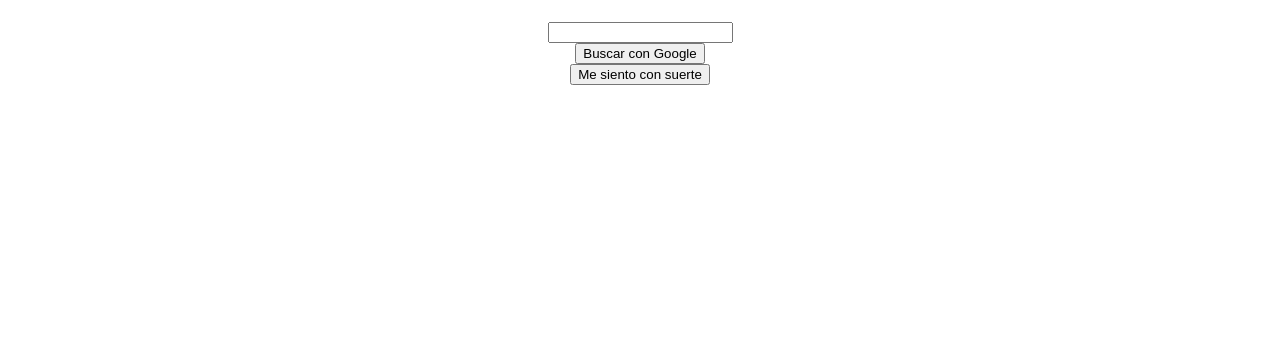
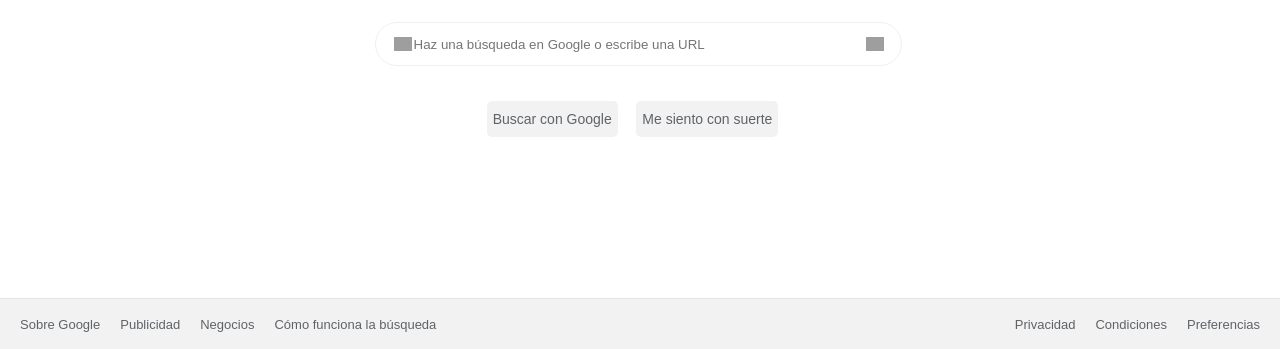
Before and after one commit to MerlyRivera/CloneGoogle, a plain HTML site: page index.html in a window 1280 px wide. Shown: the part 451-800 px from the top of the page. Drawn offline with Linux system fonts and the light colour scheme; grey boxes are pictures that could not be loaded.

Commit message:
Maqueta final

```diff
--- a/CSS/main.css
+++ b/CSS/main.css
@@ -45,10 +45,101 @@ main {
   text-align: center;
 }
 main .main-logo {
-  width: 272px;
+  width: 530px;
   margin: 0 auto;
   margin-bottom: 35px;
 }
 main .main-logo img {
   width: 300px;
 }
+main .main-input {
+  width: 530px;
+  margin: 0 auto;
+  margin-bottom: 35px;
+}
+main .main-input-container {
+  width: 525px;
+  border-radius: 100px;
+  border: 1px #eeee solid;
+  display: flex;
+  justify-content: center;
+  align-items: center;
+}
+main .main-input input {
+  width: 450px;
+  height: 40px;
+  border: none;
+  outline: none;
+}
+main .main-input-container:hover {
+  box-shadow: 0 1px 6px 0 #20212447;
+  border-color: #dfe1e500;
+}
+main .main-input .search-icon {
+  background-image: url("https://upload.wikimedia.org/wikipedia/commons/thumb/7/7e/Vector_search_icon.svg/945px-Vector_search_icon.svg.png");
+  background-repeat: no-repeat;
+  background-position: center;
+  background-size: contain;
+  width: 18px;
+  height: 18px;
+}
+main .main-input .micro-icon {
+  background-image: url("https://upload.wikimedia.org/wikipedia/commons/thumb/e/e8/Google_mic.svg/716px-Google_mic.svg.png");
+  background-repeat: no-repeat;
+  background-position: center;
+  background-size: contain;
+  width: 18px;
+  height: 18px;
+  cursor: pointer;
+}
+main .main-buttons {
+  width: 530px;
+  margin: 0 auto;
+}
+main .main-bottoms div {
+  display: inline-block;
+}
+main .main-bottoms button {
+  height: 36px;
+  background-color: #f2f2f2;
+  border: 0;
+  font-size: 14px;
+  color: #5f6368;
+  border-radius: 5px;
+  padding: 0 15;
+  margin-right: 15px;
+}
+main .main-bottoms button:hover {
+  border: 1px solid #c6c6c6;
+  box-shadow: 0 1px 1px #000001;
+  color: #222;
+}
+footer {
+  width: 100%;
+  height: 50px;
+  position: absolute;
+  bottom: 0;
+  display: grid;
+  grid-template-columns: 1fr 1fr;
+  align-items: center;
+  font-size: 13px;
+  background-color: #f2f2f2;
+  border-top: 1px solid #e4e4e4;
+}
+footer ul {
+  margin: 10px;
+  list-style: none;
+  display: flex;
+  padding-left: 0;
+}
+footer .footer-left {
+  justify-self: left;
+}
+footer .footer-right {
+  justify-self: right;
+}
+footer ul li a {
+  margin: 10px;
+  color: #5f6368;
+  cursor: pointer;
+}
--- a/index.html
+++ b/index.html
@@ -40,8 +40,11 @@
       </section>
       <section class="main-input">
         <div class="main-input-container">
-          <span class="search-icon"> </span>
-          <input type="text" />
+          <span class="search-icon"></span>
+          <input
+            type="text"
+            placeholder="Haz una búsqueda en Google o escribe una URL"
+          />
           <a class="micro-icon" href=""></a>
         </div>
       </section>
@@ -54,5 +57,32 @@
         </div>
       </section>
     </main>
+    <footer>
+      <ul class="footer-left">
+        <li>
+          <a href="">Sobre Google</a>
+        </li>
+        <li>
+          <a href="">Publicidad</a>
+        </li>
+        <li>
+          <a href="">Negocios</a>
+        </li>
+        <li>
+          <a href="">Cómo funciona la búsqueda</a>
+        </li>
+      </ul>
+      <ul class="footer-right">
+        <li>
+          <a href="">Privacidad</a>
+        </li>
+        <li>
+          <a href="">Condiciones</a>
+        </li>
+        <li>
+          <a href="">Preferencias</a>
+        </li>
+      </ul>
+    </footer>
   </body>
 </html>
```
